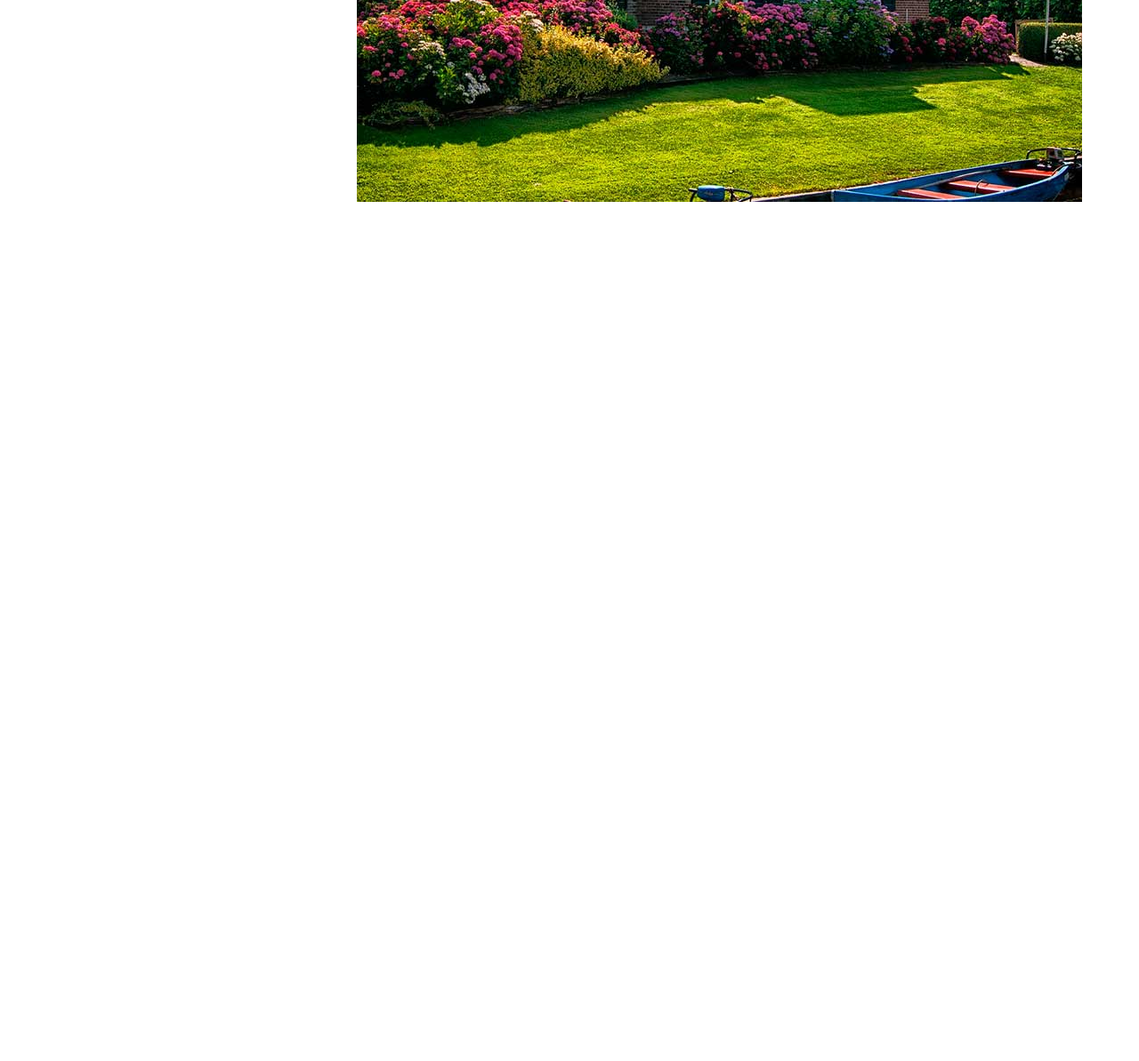
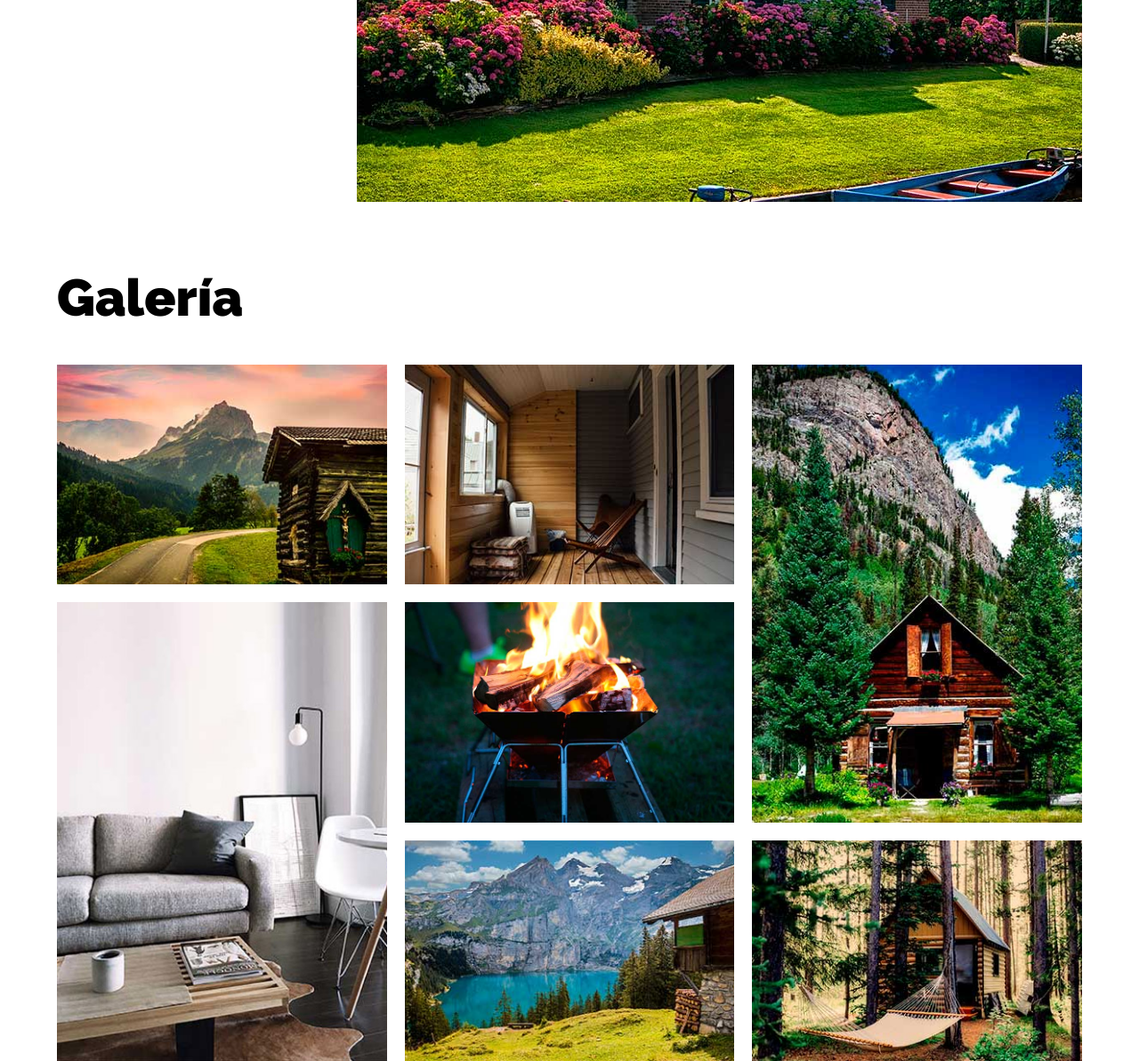
Before and after one commit to BryanGACO/landing-arquitectura, a plain HTML site: page src/index.html in a window 1280 px wide. Shown: the part 3368-4561 px from the top of the page at 89% size. Before the commit the page ends 3668 px from the top, so only its background shows below. Drawn offline with Linux system fonts and the light colour scheme.

Commit message:
Agregamos galería

```diff
--- a/src/css/styles.css
+++ b/src/css/styles.css
@@ -253,6 +253,10 @@ img {
     margin-bottom: 5rem;
 }
 
+.modelo:last-of-type{
+    margin-bottom: 0;
+}
+
 @media (min-width: 768px) {
     .modelo{
         grid-template-columns: repeat(2, 1fr);
@@ -305,3 +309,65 @@ img {
     }
 
 }
+
+/** Galeria **/
+.galeria {
+    display: grid;
+    grid-template-columns: repeat(2, 1fr);
+    gap: 2rem;
+}
+@media (min-width: 768px) {
+    .galeria {
+        grid-template-columns: repeat(3, 1fr);
+    }
+}
+
+.galeria img {
+    object-fit: cover;
+    height: 100%;
+}
+
+.galeria .imagen:nth-child(2){
+    grid-column: 2 / 3;
+    grid-row: 1 / 3;
+}
+
+@media (min-width: 768px) {
+    .galeria .imagen:nth-child(2){
+        grid-column: 1 / 2;
+        grid-row: 2 / 4;
+    }
+}
+
+.galeria .imagen:nth-child(3){
+    grid-row: 3 / 5;
+    grid-column: 2 / 3;
+}
+
+@media (min-width: 768px) {
+    .galeria .imagen:nth-child(3){
+        grid-row: 1 / 2;
+        grid-column: 2 / 3;
+    }
+
+    /* .galeria .imagen:nth-child(4){
+        grid-row: 2 / 3;
+        grid-column: 2 / 3;
+    }
+    .galeria .imagen:nth-child(5){
+        grid-row: 3 / 4;
+        grid-column: 2 / 3;
+    }    */
+}
+
+
+.galeria .imagen:nth-child(6){
+    grid-row: 2 / 4;
+}
+
+
+@media (min-width: 768px) {
+    .galeria .imagen:nth-child(6){
+        grid-row: 1 / 3;
+    }
+}
--- a/src/index.html
+++ b/src/index.html
@@ -44,8 +44,12 @@
     <section class="contenedor mt-5 nosotros">
         <div class="contenido-nosotros">
             <h2>Sobre Nosotros</h2>
-            <p>Lorem, ipsum dolor sit amet consectetur adipisicing elit. Mollitia corrupti alias illum culpa suscipit similique excepturi perferendis repudiandae recusandae in nihil laudantium ut corporis id quidem aliquid, aperiam, eius asperiores.</p>
-            <p>Lorem ipsum dolor sit amet consectetur adipisicing elit. Ratione, delectus quidem reiciendis eum ipsam necessitatibus nostrum ex, unde ab blanditiis quaerat voluptatum aliquam vitae nam officiis dolores repellendus. Laborum, obcaecati.</p>
+            <p>Lorem, ipsum dolor sit amet consectetur adipisicing elit. Mollitia corrupti alias illum culpa suscipit
+                similique excepturi perferendis repudiandae recusandae in nihil laudantium ut corporis id quidem
+                aliquid, aperiam, eius asperiores.</p>
+            <p>Lorem ipsum dolor sit amet consectetur adipisicing elit. Ratione, delectus quidem reiciendis eum ipsam
+                necessitatibus nostrum ex, unde ab blanditiis quaerat voluptatum aliquam vitae nam officiis dolores
+                repellendus. Laborum, obcaecati.</p>
         </div>
     </section>
 
@@ -54,7 +58,9 @@
         <div class="modelo basico">
             <div class="contenido-modelo">
                 <h3>Modelo Básico</h3>
-                <p>Lorem ipsum dolor sit amet consectetur adipisicing elit. Nihil sunt temporibus accusamus? Velit veniam placeat, fugiat vitae necessitatibus dolor dolorum beatae. Iusto omnis sequi possimus nisi atque quam sunt earum.</p>
+                <p>Lorem ipsum dolor sit amet consectetur adipisicing elit. Nihil sunt temporibus accusamus? Velit
+                    veniam placeat, fugiat vitae necessitatibus dolor dolorum beatae. Iusto omnis sequi possimus nisi
+                    atque quam sunt earum.</p>
                 <a href="#" class="btn">Más Información</a>
             </div>
         </div>
@@ -62,7 +68,9 @@
         <div class="modelo premier">
             <div class="contenido-modelo">
                 <h3>Modelo Premier</h3>
-                <p>Lorem ipsum dolor sit amet consectetur adipisicing elit. Nihil sunt temporibus accusamus? Velit veniam placeat, fugiat vitae necessitatibus dolor dolorum beatae. Iusto omnis sequi possimus nisi atque quam sunt earum.</p>
+                <p>Lorem ipsum dolor sit amet consectetur adipisicing elit. Nihil sunt temporibus accusamus? Velit
+                    veniam placeat, fugiat vitae necessitatibus dolor dolorum beatae. Iusto omnis sequi possimus nisi
+                    atque quam sunt earum.</p>
                 <a href="#" class="btn">Más Información</a>
             </div>
         </div>
@@ -70,11 +78,46 @@
         <div class="modelo elite">
             <div class="contenido-modelo">
                 <h3>Modelo Elite</h3>
-                <p>Lorem ipsum dolor sit amet consectetur adipisicing elit. Nihil sunt temporibus accusamus? Velit veniam placeat, fugiat vitae necessitatibus dolor dolorum beatae. Iusto omnis sequi possimus nisi atque quam sunt earum.</p>
+                <p>Lorem ipsum dolor sit amet consectetur adipisicing elit. Nihil sunt temporibus accusamus? Velit
+                    veniam placeat, fugiat vitae necessitatibus dolor dolorum beatae. Iusto omnis sequi possimus nisi
+                    atque quam sunt earum.</p>
                 <a href="#" class="btn">Más Información</a>
             </div>
         </div>
     </main>
+
+    <section class="contenedor mt-5">
+        <h2>Galería</h2>
+        <div class="galeria">
+            <div class="imagen">
+                <img src="img/imagen_1.jpg" alt="Imagen galeria">
+            </div>
+
+            <div class="imagen">
+                <img src="img/imagen_2.jpg" alt="Imagen galeria">
+            </div>
+
+            <div class="imagen">
+                <img src="img/imagen_3.jpg" alt="Imagen galeria">
+            </div>
+
+            <div class="imagen">
+                <img src="img/imagen_4.jpg" alt="Imagen galeria">
+            </div>
+
+            <div class="imagen">
+                <img src="img/imagen_5.jpg" alt="Imagen galeria">
+            </div>
+
+            <div class="imagen">
+                <img src="img/imagen_6.jpg" alt="Imagen galeria">
+            </div>
+
+            <div class="imagen">
+                <img src="img/imagen_7.jpg" alt="Imagen galeria">
+            </div>
+        </div>
+    </section>
 </body>
 
 </html>
```
